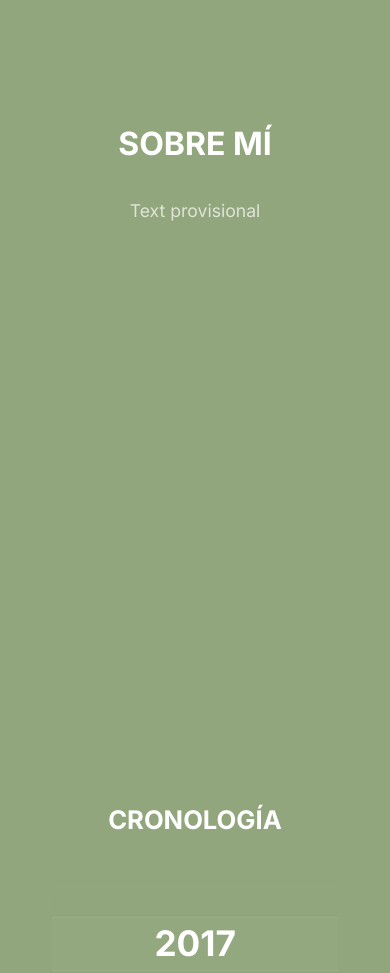
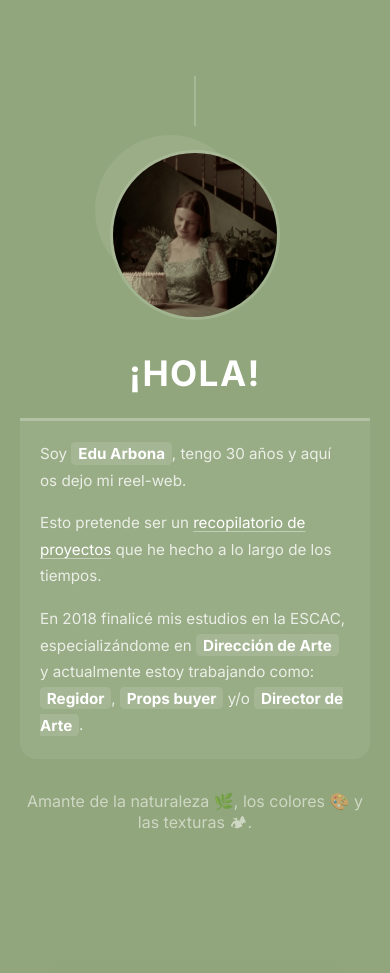
Before and after one commit to daskza19/eduard-web, a Vue app: page / in a window 390 px wide. Shown: the part 1660-2633 px from the top of the page. Built offline with nearby package versions, Linux system fonts and the light colour scheme; no server answers.

Commit message:
clean titles and nav links fix

```diff
--- a/src/App.vue
+++ b/src/App.vue
@@ -4,6 +4,7 @@ import ProjectsGrid from './components/ProjectsGrid.vue'
 import Hero from './components/Hero.vue'
 import Chronology from './components/Chronology.vue'
 import Contact from './components/Contact.vue'
+import AboutMe from './components/AboutMe.vue'
 import { vTextId } from './directives/textId.js'
 </script>
 
@@ -13,12 +14,7 @@ import { vTextId } from './directives/textId.js'
 
   <ProjectsGrid />
 
-  <section id="info" class="content-section">
-    <h2 class="section-title" v-text-id="'info_title'"></h2>
-    <p class="section-text">
-      Text provisional
-    </p>
-  </section>
+  <AboutMe />
 
   <Chronology />
   <Contact />
--- /dev/null
+++ b/src/components/AboutMe.vue
@@ -0,0 +1,251 @@
+<script setup>
+import { vTextId } from '../directives/textId.js'
+</script>
+
+<template>
+  <section id="info" class="about">
+    <!-- Decorative vertical line -->
+    <div class="deco-line top-line"></div>
+
+    <div class="about-layout">
+      <!-- Left: contact + photo -->
+      <div class="about-left">
+        <div class="photo-area">
+          <div class="photo-circle-bg"></div>
+          <img
+            src="../assets/images/hero.jpg"
+            alt="Edu Arbona"
+            class="about-photo"
+          />
+        </div>
+      </div>
+
+      <!-- Right: greeting + bio -->
+      <div class="about-right">
+        <h2 class="greeting">¡Hola!</h2>
+
+        <div class="bio-card">
+          <p>
+            Soy <span class="highlight">Edu Arbona</span>, tengo 30 años y aquí os dejo mi reel-web.
+          </p>
+          <p>
+            Esto pretende ser un <span class="underline-accent">recopilatorio de proyectos</span> que he hecho a lo largo de los tiempos.
+          </p>
+          <p>
+            En 2018 finalicé mis estudios en la ESCAC, especializándome en
+            <span class="highlight">Dirección de Arte</span> y actualmente estoy trabajando como:
+            <span class="highlight">Regidor</span>, <span class="highlight">Props buyer</span> y/o <span class="highlight">Director de Arte</span>.
+          </p>
+        </div>
+
+        <p class="tagline">
+          Amante de la naturaleza 🌿, los colores 🎨 y las texturas 🏕.
+        </p>
+      </div>
+    </div>
+
+    <!-- Decorative leaves (CSS only) -->
+    <div class="deco-leaves"></div>
+  </section>
+</template>
+
+<style scoped>
+.about {
+  position: relative;
+  min-height: 90vh;
+  padding: 5rem 2rem 4rem;
+  display: flex;
+  flex-direction: column;
+  align-items: center;
+  overflow: hidden;
+}
+
+/* Decorative vertical line */
+.deco-line {
+  width: 2px;
+  height: 80px;
+  background: rgba(255, 255, 255, 0.2);
+  margin-bottom: 2rem;
+}
+
+/* Main two-column layout */
+.about-layout {
+  display: flex;
+  gap: 4rem;
+  max-width: 960px;
+  width: 100%;
+  align-items: center;
+}
+
+/* ---- LEFT COLUMN ---- */
+.about-left {
+  display: flex;
+  flex-direction: column;
+  align-items: flex-start;
+  gap: 2rem;
+  flex-shrink: 0;
+}
+
+.contact-block {
+  color: rgba(255, 255, 255, 0.75);
+  font-size: 0.85rem;
+  line-height: 1.8;
+}
+
+.contact-heading {
+  font-size: 0.95rem;
+  font-weight: 700;
+  color: #fff;
+  text-transform: uppercase;
+  letter-spacing: 0.08em;
+  margin-bottom: 0.4rem;
+}
+
+.contact-block a {
+  color: #fff;
+  text-decoration: underline;
+  text-underline-offset: 2px;
+}
+
+/* Photo with decorative bg circle */
+.photo-area {
+  position: relative;
+  width: 220px;
+  height: 220px;
+}
+
+.photo-circle-bg {
+  position: absolute;
+  top: -15px;
+  left: -15px;
+  width: 200px;
+  height: 200px;
+  border-radius: 50%;
+  background: rgba(255, 255, 255, 0.08);
+}
+
+.about-photo {
+  position: relative;
+  width: 220px;
+  height: 220px;
+  border-radius: 50%;
+  object-fit: cover;
+  border: 3px solid rgba(255, 255, 255, 0.15);
+  z-index: 1;
+}
+
+/* ---- RIGHT COLUMN ---- */
+.about-right {
+  flex: 1;
+  display: flex;
+  flex-direction: column;
+  gap: 1.5rem;
+}
+
+.greeting {
+  font-size: clamp(2.5rem, 6vw, 3.5rem);
+  font-weight: 800;
+  color: #fff;
+  letter-spacing: 0.04em;
+  text-transform: uppercase;
+}
+
+.bio-card {
+  background: rgba(255, 255, 255, 0.07);
+  border-left: 3px solid rgba(255, 255, 255, 0.25);
+  border-radius: 0 1rem 1rem 0;
+  padding: 1.5rem 2rem;
+  display: flex;
+  flex-direction: column;
+  gap: 1rem;
+  color: rgba(255, 255, 255, 0.8);
+  font-size: 1.05rem;
+  line-height: 1.75;
+}
+
+.highlight {
+  background: rgba(255, 255, 255, 0.12);
+  padding: 0.1em 0.45em;
+  border-radius: 0.3em;
+  font-weight: 600;
+  color: #fff;
+}
+
+.underline-accent {
+  text-decoration: underline;
+  text-underline-offset: 3px;
+  text-decoration-color: rgba(255, 255, 255, 0.4);
+  font-weight: 500;
+  color: #fff;
+}
+
+.tagline {
+  color: rgba(255, 255, 255, 0.55);
+  font-size: 1rem;
+  text-align: center;
+  margin-top: 0.5rem;
+}
+
+/* ---- MOBILE ---- */
+@media (max-width: 700px) {
+  .about {
+    padding: 3rem 1.25rem 3rem;
+  }
+
+  .deco-line {
+    height: 50px;
+    margin-bottom: 1.5rem;
+  }
+
+  .about-layout {
+    flex-direction: column;
+    gap: 2rem;
+    align-items: center;
+    text-align: center;
+  }
+
+  .about-left {
+    align-items: center;
+    order: 1;
+  }
+
+  .about-right {
+    order: 2;
+    align-items: center;
+  }
+
+  .contact-block {
+    text-align: center;
+    order: 2;
+  }
+
+  .photo-area {
+    width: 170px;
+    height: 170px;
+    order: 1;
+  }
+
+  .photo-circle-bg {
+    width: 150px;
+    height: 150px;
+  }
+
+  .about-photo {
+    width: 170px;
+    height: 170px;
+  }
+
+  .greeting {
+    font-size: 2.2rem;
+  }
+
+  .bio-card {
+    padding: 1.25rem 1.25rem;
+    font-size: 0.95rem;
+    border-left: none;
+    border-top: 3px solid rgba(255, 255, 255, 0.25);
+    border-radius: 0 0 1rem 1rem;
+    text-align: left;
+  }
+}
+</style>
--- a/src/components/Chronology.vue
+++ b/src/components/Chronology.vue
@@ -163,7 +163,6 @@ onUnmounted(() => {
 <template>
   <section id="chronology" ref="sectionRef" class="chrono" :style="{ height: totalHeight + 'px' }">
     <div class="sticky">
-      <h2 class="title" v-text-id="'chronology_title'"></h2>
       <div class="columns">
         <!-- Year wheel -->
         <div class="wheel year-col">
--- a/src/components/Contact.vue
+++ b/src/components/Contact.vue
@@ -43,8 +43,6 @@ const socials = [
 
 <template>
   <section id="contact" class="contact">
-    <h2 class="contact-title" v-text-id="'contact_title'"></h2>
-
     <div class="contact-grid">
       <!-- Redes sociales -->
       <div class="contact-socials">
--- a/src/components/NavBar.vue
+++ b/src/components/NavBar.vue
@@ -104,6 +104,7 @@ onUnmounted(() => window.removeEventListener('scroll', onScroll))
   cursor: pointer;
   transition: color 0.3s, font-size 0.3s;
   user-select: none;
+  white-space: nowrap;
 }
 
 .nav-link:hover {
@@ -155,7 +156,9 @@ onUnmounted(() => window.removeEventListener('scroll', onScroll))
   }
 
   .nav-links {
-    gap: 1.5rem;
+    flex-wrap: wrap;
+    justify-content: center;
+    gap: 0.75rem 1.5rem;
   }
 
   .lang-selector {
--- a/src/components/ProjectsGrid.vue
+++ b/src/components/ProjectsGrid.vue
@@ -135,7 +135,6 @@ function cellStyle(item, idx) {
 
 <template>
   <section id="projects" class="projects-section">
-    <h2 class="section-title">PROJECTES</h2>
     <div class="honeycomb" :style="{ '--cell-size': layout.size + 'px' }">
       <div
         v-for="(item, idx) in items"
```
